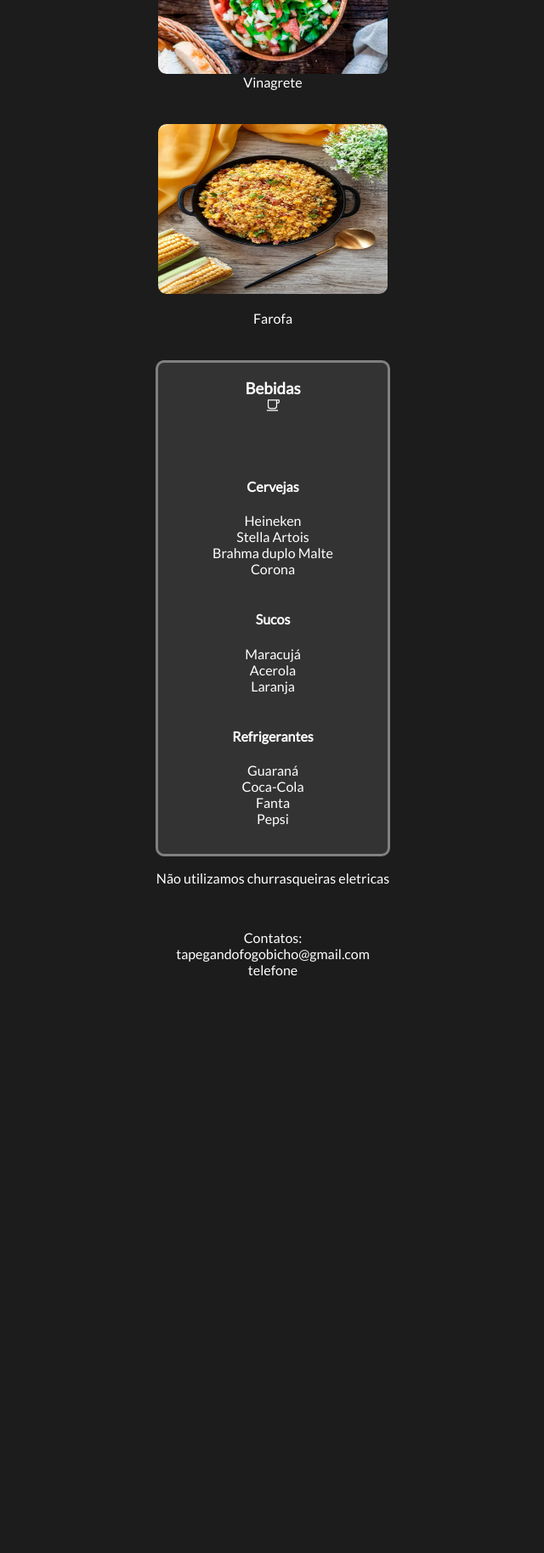
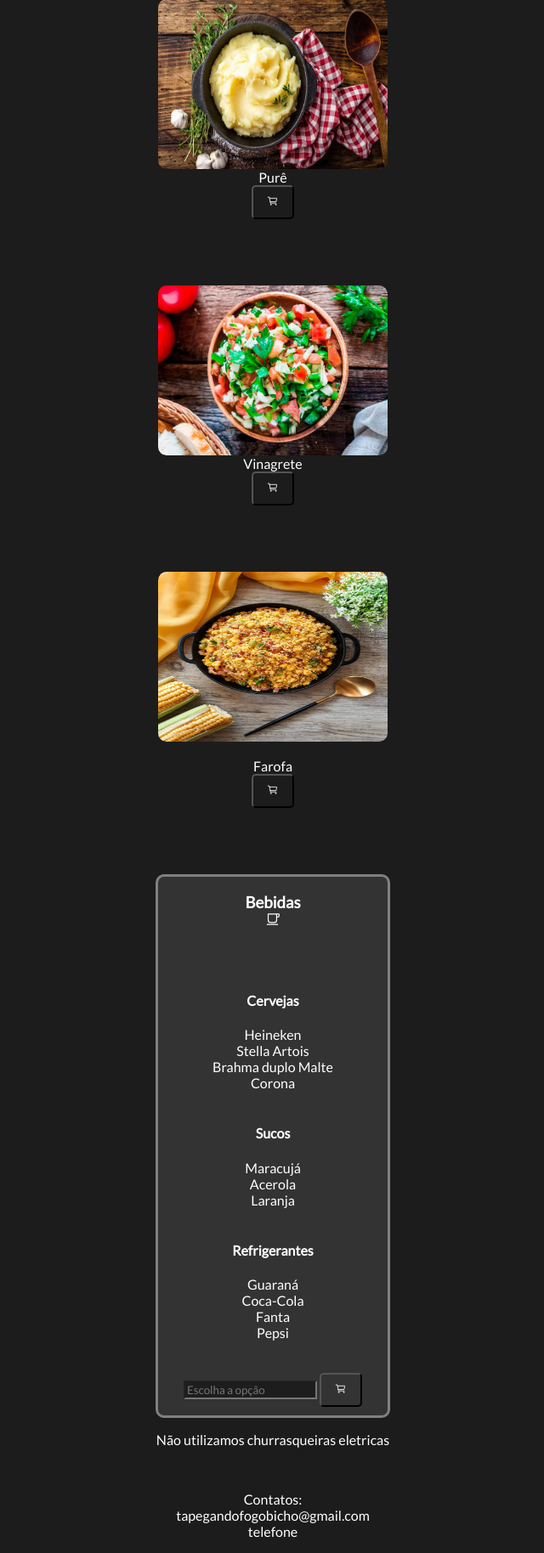
Before and after one commit to ltaloNeves/site_restaurante, a Flask app: template templates/cardapio.html in a window 1280 px wide. Shown: the part 2156-3984 px from the top of the page at 85% size, without its empty margins (319-959 px from the left). Before the commit the page ends 3305 px from the top, so only its background shows below. Run offline with Flask 2, Linux system fonts and the light colour scheme; the template is opened without the code that fills it, so the values that code supplies are empty.

Commit message:
commit dia 12/03/2023

```diff
--- a/templates/cardapio.css
+++ b/templates/cardapio.css
@@ -121,3 +121,55 @@ footer{
     border-radius: 10px;
 
 }
+
+
+.pedido{
+    cursor: pointer;
+    background-color: rgba(0, 0,0,0);
+    height: 40px;
+    width: 50px;
+    border-radius: 5px;
+
+}
+
+.pedido:active{
+    background-color: rgba(255,250,250,0.1);
+    transform: translateY(1px);
+}
+
+.dropdown{
+    position: relative;
+    display: inline-block;
+}
+
+.dropdown-content{
+    display: none;
+    position: relative;
+    color: black;
+    background-color:rgba(9, 9, 9, 0.5);
+    min-width: 200px;
+    z-index: 1;
+
+
+}
+ .dropdown-content label{
+    display: block;
+    padding: 10px;
+    cursor: pointer;
+ }
+
+ .dropdown:hover .dropdown-content{
+    display: block;
+
+ }
+
+ .formulario2{
+    border: none;
+
+
+ }
+
+ .input{
+    background-color:rgba(9, 9, 9, 0.5);
+
+ }
--- a/templates/cardapio.html
+++ b/templates/cardapio.html
@@ -6,6 +6,10 @@
     <meta name="viewport" content="width=device-width, initial-scale=1.0">
     <title>Cardapio</title>
     <link rel="stylesheet" href="cardapio.css">
+
+
+
+
 </head>
 <body>
 
@@ -13,22 +17,26 @@
 
         <button class="voltar" ><a href="./index.html" ><ion-icon name="chevron-back"></ion-icon></a></button>
         <h1>Cardapio</h1>
-        <button class="menu"><a href=""></a><ion-icon name="apps"></ion-icon></button>
+        <button class="menu" id="carrinho-lista"><a href=""></a><ion-icon name="apps"></ion-icon></button>
+
 
     </header>
+
+
+
     <main>
         <br>
         <h3>Entrada <br><ion-icon name="restaurant-outline"></ion-icon> <br> </h3>
         <div class="cardapio">
             <img class="photos" src="../photos/alho.png" alt="Carne assada" height="200px" width="270px"> <br>
-            Pão de Alho<br>
+            Pão de Alho <button class="pedido" id="pedido"><ion-icon name="cart-outline"></ion-icon></button><br>
 
         </div>
 
         <h3>Pratos Principais <br><br></h3>
         <div class="cardapio">
             <img class="photos" src="../photos/carne.png" alt="Carne assada" height="200px" width="270px"> <br>
-            Carne Assada<br>
+            Carne Assada <button class="pedido" id="pedido"><ion-icon name="cart-outline"></ion-icon></button><br><br>
 
         </div>
 
@@ -36,7 +44,7 @@
 
         <div class="cardapio">
             <img class="photos" src="../photos/frango.png" alt="Frango assado" height="200px" width="270px"> <br>
-            Frango Assado<br>
+            Frango Assado <button class="pedido" id="pedido"><ion-icon name="cart-outline"></ion-icon></button><br><br>
 
         </div>
 
@@ -44,7 +52,7 @@
 
         <div class="cardapio">
             <img class="photos" src="../photos/porco.png" alt="Carne de Porco Assada" height="200px" width="270px"> <br>
-            Porco Assado<br>
+            Porco Assado <button class="pedido" id="pedido"><ion-icon name="cart-outline"></ion-icon></button><br><br>
 
         </div>
 
@@ -54,23 +62,23 @@
 
         <div class="cardapio">
             <img class="photos" src="../photos/arroz.png" alt="arroz" height="200px" width="270px"> <br>
-            Arroz<br>
+            Arroz <button class="pedido" id="pedido"><ion-icon name="cart-outline"></ion-icon></button><br><br>
         </div>
 
         <div class="cardapio">
             <img class="photos" src="../photos/pure.png" alt="pure" height="200px" width="270px">
-            Purê<br>
+            Purê <button class="pedido" id="pedido"><ion-icon name="cart-outline"></ion-icon></button><br><br>
         </div>
 
         <div class="cardapio">
             <img class="photos" src="../photos/vinagrete.png" alt="vinagrete" height="200px" width="270px">
-            Vinagrete</ion-icon><br>
+            Vinagrete <button class="pedido" id="pedido"><ion-icon name="cart-outline"></ion-icon></button><br></ion-icon><br>
         </div>
 
 
         <div class="cardapio">
             <img class="photos" src="../photos/farofa.png" alt="Carne assada" height="200px" width="270px"> <br>
-            Farofa<br>
+            Farofa <button class="pedido" id="pedido"><ion-icon name="cart-outline"></ion-icon></button><br><br>
 
         </div>
 
@@ -101,7 +109,47 @@
 
             </p>
 
+            <form action="" class="formulario">
+                <fieldset class="formulario2">
+
+                    <div class="dropdown">
+
+                        <input type="text" placeholder="Escolha a opção" onclick="showDropdon()" class="input">
+                        <div class="dropdown-content">
+                            <label for=""><h3>Cervejas</h3></label>
+                            <label for=""><input type="checkbox" name="opcao" value="opcçao" >Heineken</label>
+                            <label for=""><input type="checkbox" name="opcao" value="opcçao" >Stella Artois</label>
+                            <label for=""><input type="checkbox" name="opcao" value="opcçao" >Brahma duplo Malte</label>
+                            <label for=""><input type="checkbox" name="opcao" value="opcçao" >Corona</label>
+                            <label for=""><h3>Sucos</h3></label>
+                            <label for=""><input type="checkbox" name="opcao" value="opcçao" >Maracujá</label>
+                            <label for=""><input type="checkbox" name="opcao" value="opcçao" >Acerola</label>
+                            <label for=""><input type="checkbox" name="opcao" value="opcçao" >Laranja</label>
+                            <label for=""><h3>Sucos</h3></label>
+                            <label for=""><input type="checkbox" name="opcao" value="opcçao" >Guaraná</label>
+                            <label for=""><input type="checkbox" name="opcao" value="opcçao" >Cola-cola</label>
+                            <label for=""><input type="checkbox" name="opcao" value="opcçao" >Fanta</label>
+                            <label for=""><input type="checkbox" name="opcao" value="opcçao" >Pepsi</label>
+
+                        </div>
+
+
+                    </div>
+
+                    <script>
+                        function showDropdon(){
+                            document.querySelector(".dropdown-content").classList.toggle("show");
+                        }
+                    </script>
+
+                    <button class="pedido" id="pedido" onclick="abrirCaixa()"><ion-icon name="cart-outline"></ion-icon></button><br>
+
         </div>
+
+                </fieldset>
+            </form>
+
+
 
 
 
@@ -124,7 +172,6 @@
 
 
 
-
     <script type="module" src="https://unpkg.com/ionicons@5.5.2/dist/ionicons/ionicons.esm.js"></script>
     <script nomodule src="https://unpkg.com/ionicons@5.5.2/dist/ionicons/ionicons.js"></script>
 
--- a/templates/index.html
+++ b/templates/index.html
@@ -12,11 +12,10 @@
     <header>
 
         <h1 class="titulo">Churrascaria do Fastão </h1>
-        <nav><button class="sobre">Sobre nós</button></nav>
+        <nav><button class="sobre"><a href="./sobre.html">Sobre nós</a></button></nav>
     </header>
     <nav class="opcoes">
         <button id="reserva" class=" reserva"><a href="./reservas.html">Reservas </a></button>
-        <button id="pedidos" class="pedidos"><a href="./pedidos.html">pedidos</a></button>
         <button id="cardapio" class="cardapio"><a href="./cardapio.html">cardapio</a></button>
 
     </nav>
```
Also changed, not shown: scripts.js (added, +15 -0 lines), templates/pedidos.html (deleted, +0 -13 lines), templates/sobre.css (added, +21 -0 lines), templates/sobre.html (added, +19 -0 lines), templates/homepage.css (line endings or trailing spaces), templates/pedidos.css (deleted).
